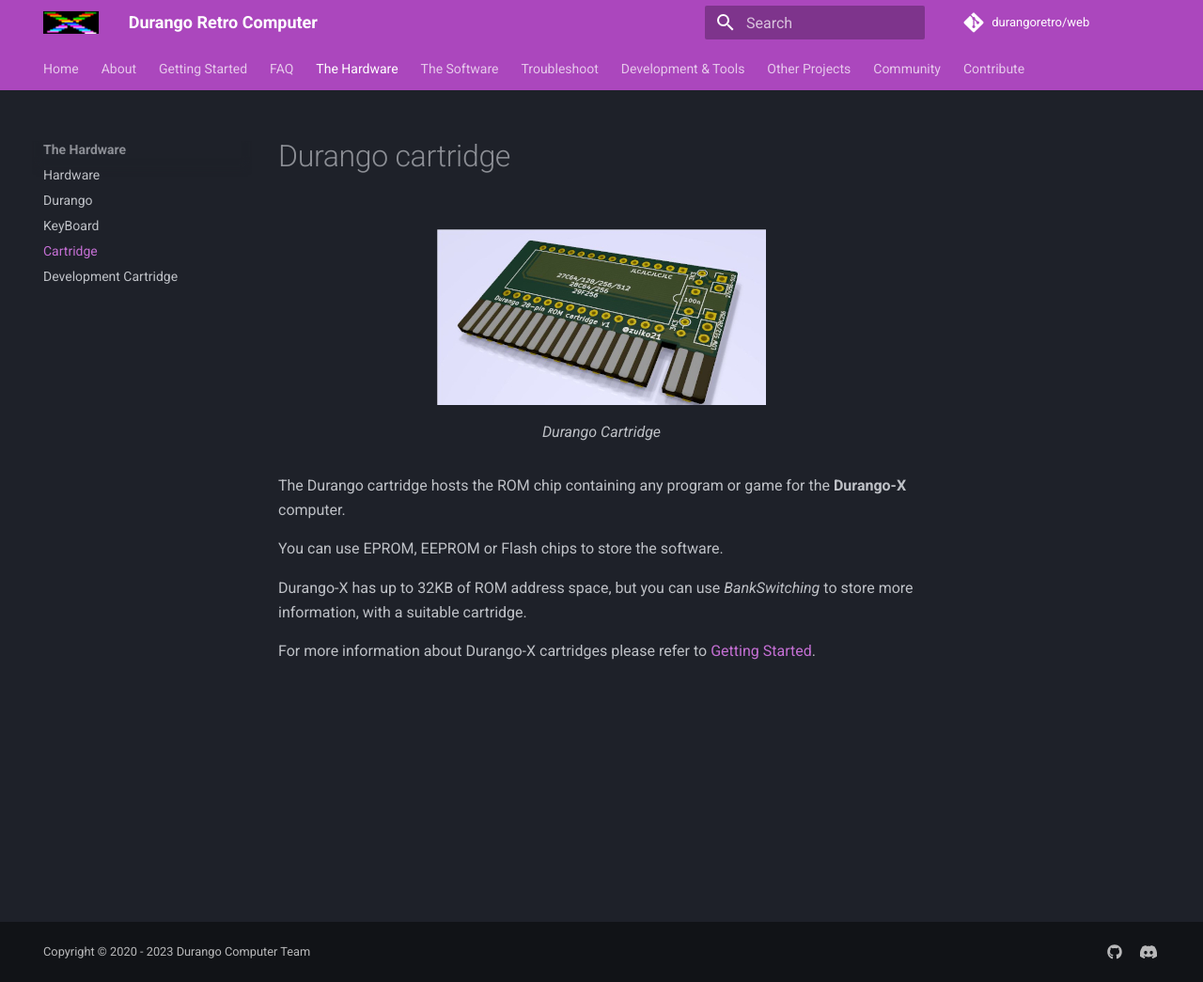
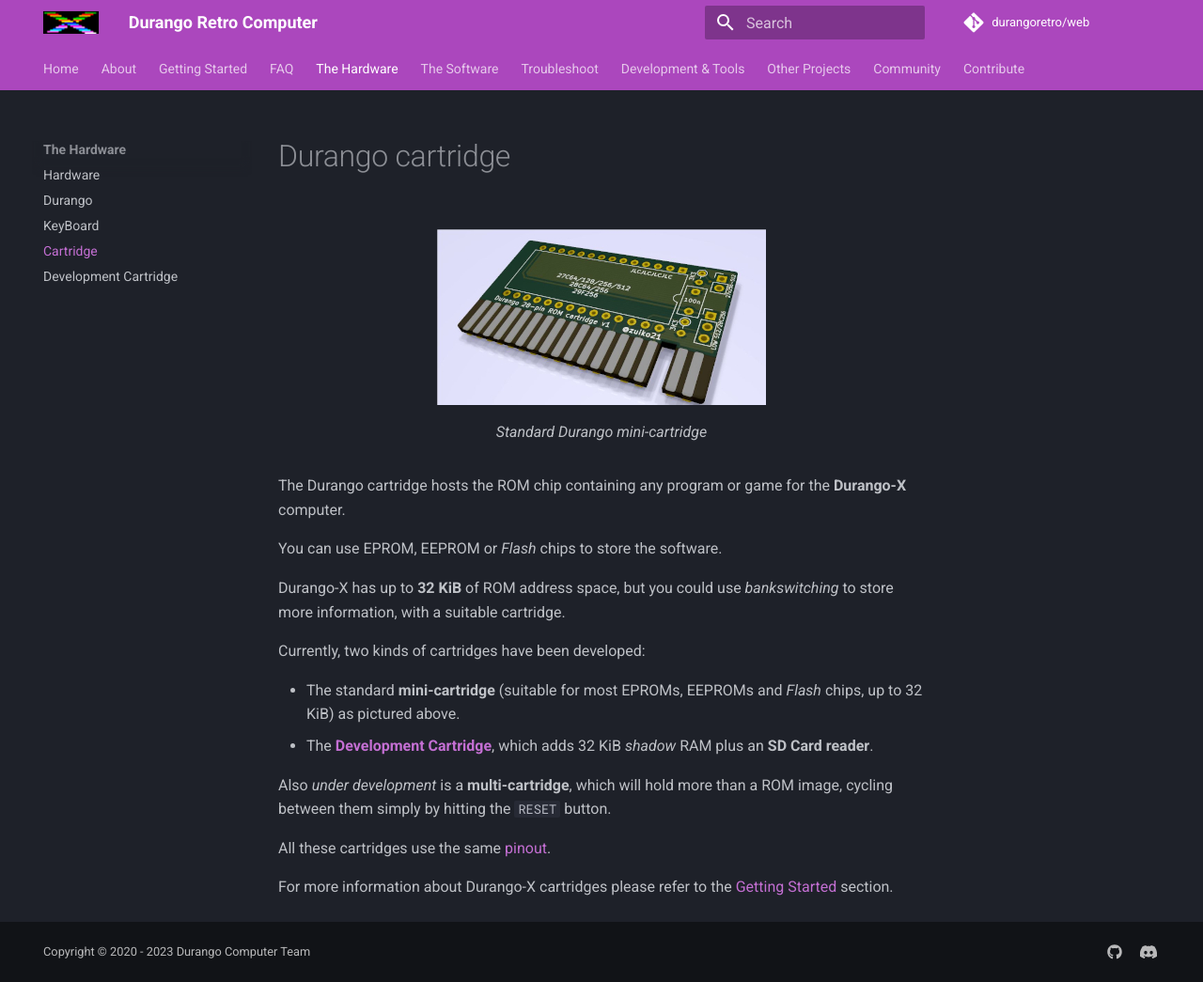
Before and after one commit to durangoretro/web, an MkDocs documentation site: the page built from docs/hardware/cartidge.md, in a window 1280 px wide and 1045 px high. Shown: the whole window at 94% size. Built offline with MkDocs 1.6.1 and Material for MkDocs 9.7.7, drawn with Linux system fonts in a browser that asks for light colours; comment, search, counter and statistics services are not loaded.

Commit message:
more info on cartridges and link to pinout

```diff
--- a/docs/hardware/cartidge.md
+++ b/docs/hardware/cartidge.md
@@ -2,13 +2,22 @@
 
 <figure markdown>
 ![Durango Cartridge](../assets/img/cart.jpg)
-<figcaption>Durango Cartridge</figcaption>
+<figcaption>Standard Durango mini-cartridge</figcaption>
 </figure>
 
 The Durango cartridge hosts the ROM chip containing any program or game for the **Durango-X** computer.
 
-You can use EPROM, EEPROM or Flash chips to store the software.
+You can use EPROM, EEPROM or _Flash_ chips to store the software.
 
-Durango-X has up to 32KB of ROM address space, but you can use _BankSwitching_ to store more information, with a suitable cartridge.
+Durango-X has up to **32 KiB** of ROM address space, but you could use _bankswitching_ to store more information, with a suitable cartridge.
 
-For more information about Durango-X cartridges please refer to [Getting Started](../started/).
+Currently, two kinds of cartridges have been developed:
+
+* The standard **mini-cartridge** (suitable for most EPROMs, EEPROMs and _Flash_ chips, up to 32 KiB) as pictured above.
+* The [**Development Cartridge**](devcart.md), which adds 32 KiB _shadow_ RAM plus an **SD Card reader**.
+
+Also _under development_ is a **multi-cartridge**, which will hold more than a ROM image, cycling between them simply by hitting the `RESET` button.
+
+All these cartridges use the same [pinout](cart_pinout.md).
+
+For more information about Durango-X cartridges please refer to the [Getting Started](../started/) section.
```
